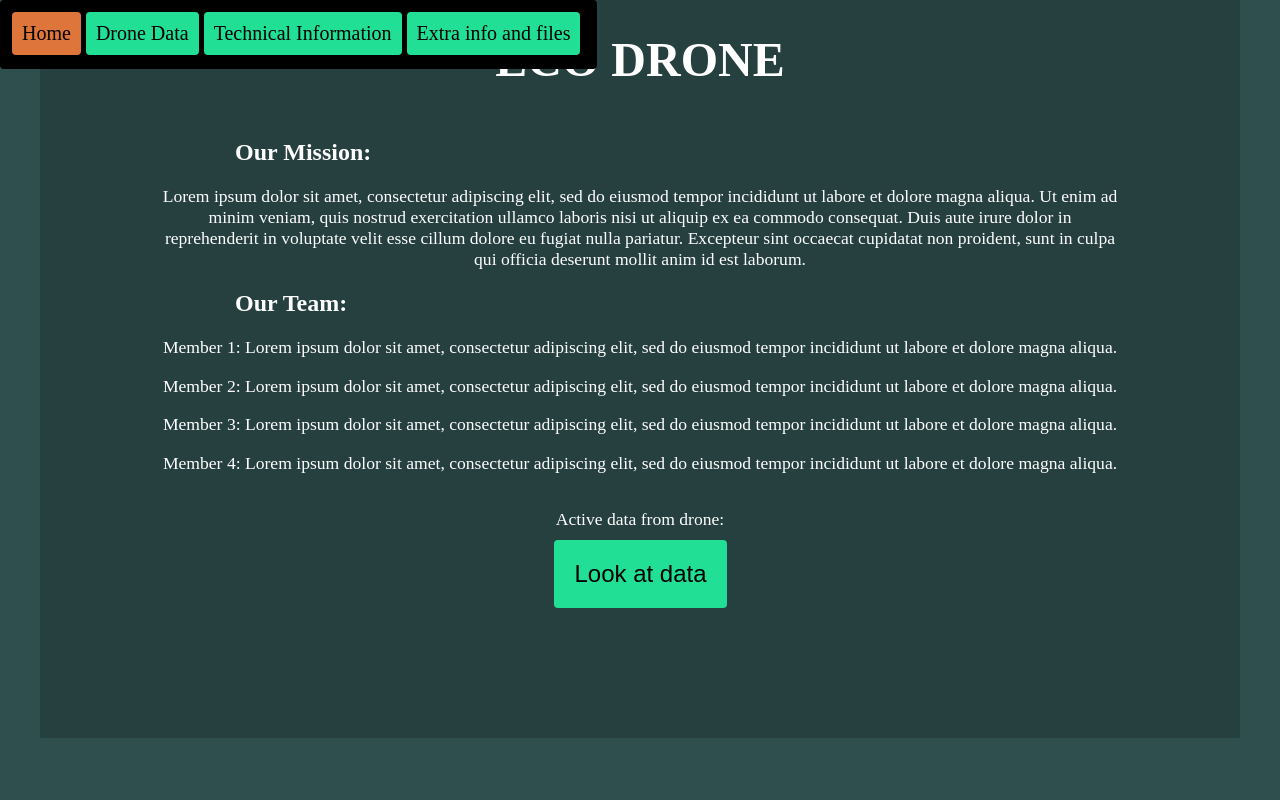
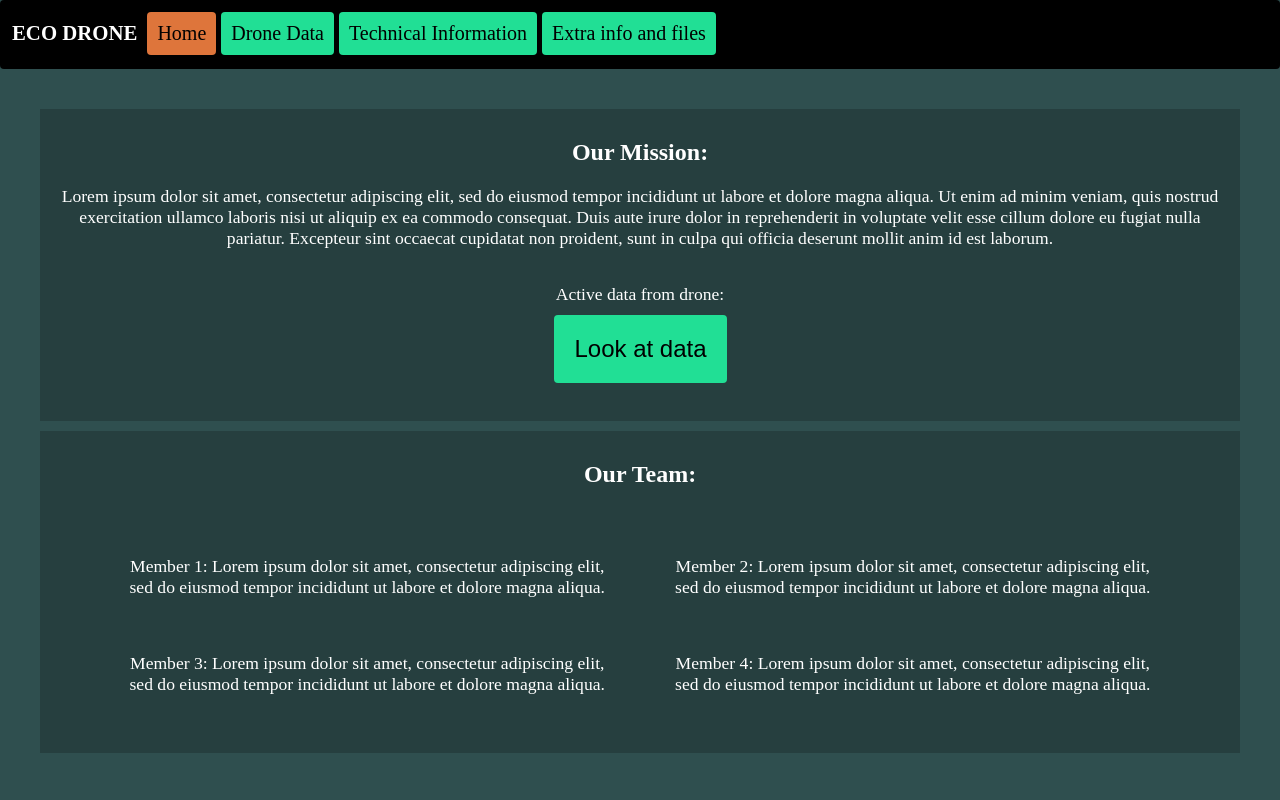
Before and after one commit to Alexander-Nyagolov/EcoDrone-Surveillance, a PHP site: page / in a window 1280 px wide. Run offline with PHP 8.4, Linux system fonts and the light colour scheme.

Commit message:
Website Development
- Removed navbar animation
- Expanded CSS to support big paragraphs and drone data
- Started work on the homepage

```diff
--- a/Website/index.html
+++ b/Website/index.html
@@ -8,6 +8,7 @@
 	<body>
         <div class="header">
             <ul>
+                <h1>ECO DRONE</h1>
                 <a href="index.html" class="active"><li>Home</li></a>
                 <a href="sensor_data.html"><li>Drone Data</li></a>
                 <a href="technincal_information.html"><li>Technical Information</li></a>
@@ -17,21 +18,29 @@
         <div class="contents">
             <div class="centerbox">
                 <div class="boxheader">
-                    <h1>ECO DRONE</h1>
+
                 </div>
                 <div class="boxcontents">
-                    <h2 style="text-align: left; margin-left: 75px">Our Mission:</h2>
+                    <h2>Our Mission:</h2>
                     <p style="font-size: 110%">Lorem ipsum dolor sit amet, consectetur adipiscing elit, sed do eiusmod tempor incididunt ut labore et dolore magna aliqua. Ut enim ad minim veniam, quis nostrud exercitation ullamco laboris nisi ut aliquip ex ea commodo consequat. Duis aute irure dolor in reprehenderit in voluptate velit esse cillum dolore eu fugiat nulla pariatur. Excepteur sint occaecat cupidatat non proident, sunt in culpa qui officia deserunt mollit anim id est laborum.</p>
-                    <h2 style="text-align: left; margin-left: 75px">Our Team:</h2>
-                    <p style="font-size: 110%">Member 1: Lorem ipsum dolor sit amet, consectetur adipiscing elit, sed do eiusmod tempor incididunt ut labore et dolore magna aliqua. </p>
-                    <p style="font-size: 110%">Member 2: Lorem ipsum dolor sit amet, consectetur adipiscing elit, sed do eiusmod tempor incididunt ut labore et dolore magna aliqua. </p>
-                    <p style="font-size: 110%">Member 3: Lorem ipsum dolor sit amet, consectetur adipiscing elit, sed do eiusmod tempor incididunt ut labore et dolore magna aliqua. </p>
-                    <p style="font-size: 110%">Member 4: Lorem ipsum dolor sit amet, consectetur adipiscing elit, sed do eiusmod tempor incididunt ut labore et dolore magna aliqua. </p>
                     <br>
                     <h>Active data from drone:</h><br>
                     <a href="sensor_data.html"><button class="animated_button">Look at data</button></a>
                 </div>
-             </div>
+                <br>
+            </div>
+            <div class="centerbox" style="margin-top:10px">
+                <div class="boxcontents">
+                    <h2>Our Team:</h2>
+                    <div class="boxlist">
+                        <div class="smallbox"><p style="font-size: 110%">Member 1: Lorem ipsum dolor sit amet, consectetur adipiscing elit, sed do eiusmod tempor incididunt ut labore et dolore magna aliqua. </p></div>
+                        <div class="smallbox"><p style="font-size: 110%">Member 2: Lorem ipsum dolor sit amet, consectetur adipiscing elit, sed do eiusmod tempor incididunt ut labore et dolore magna aliqua. </p></div>
+                        <br>
+                        <div class="smallbox"><p style="font-size: 110%">Member 3: Lorem ipsum dolor sit amet, consectetur adipiscing elit, sed do eiusmod tempor incididunt ut labore et dolore magna aliqua. </p></div>
+                        <div class="smallbox"><p style="font-size: 110%">Member 4: Lorem ipsum dolor sit amet, consectetur adipiscing elit, sed do eiusmod tempor incididunt ut labore et dolore magna aliqua. </p></div>
+                    </div>
+                </div>
+            </div>
         </div>
     </body>
 </html>
--- a/Website/project/design.css
+++ b/Website/project/design.css
@@ -59,7 +59,6 @@ p{
 
 /*Headbar*/
 .header ul{
-    z-index:+1;
     display: flex;
     margin:0px;
     padding: 12px;
@@ -69,8 +68,8 @@ p{
     background-color: black;
     list-style-type: none;
     transform: scaleY(100%);
-    position: fixed;
-    top:-55px;
+    position: relative;
+    top:0px;
     transition: 0.3s;
     border-radius: 4px;
 }
@@ -120,6 +119,11 @@ p{
     height: 30px;
     margin-top:13px;
 }
+.header h1{
+    color:white;
+    font-size: 130%;
+    margin: 9px 10px 0px 0px;
+}
 @keyframes bop {
     0% {
         transform: rotateX(0deg)
@@ -139,14 +143,25 @@ p{
     width: auto;
     margin-left: 30px;
     margin-right: 30px;
-}
+}+
 .boxheader{
     margin: 10px;
     text-align: center;
 }
 .boxcontents{
-    display: inline-block;
-    margin: 10%;
-    margin-top: 0%;
+    display: block;
+    padding: 10px;
     text-align: center;
 }
+.boxlist{
+    align-items: center;
+    align-self: center;
+    padding: 20px;
+    display: block;
+}
+.smallbox{
+    margin: 10px 20px;
+    width: 44%;
+    display: inline-flex;
+    text-align: center;
+}
--- a/Website/sensor_data.html
+++ b/Website/sensor_data.html
@@ -7,6 +7,7 @@
 	<body>
         <div class="header">
             <ul>
+                <h1>ECO DRONE</h1>
                 <a href="index.html"><li>Home</li></a>
                 <a href="sensor_data.html" class="active"><li>Drone Data</li></a>
                 <a href="technincal_information.html"><li>Technical Information</li></a>
--- a/Website/technincal_information.html
+++ b/Website/technincal_information.html
@@ -7,6 +7,7 @@
 	<body>
         <div class="header">
             <ul>
+                <h1>ECO DRONE</h1>
                 <a href="index.html"><li>Home</li></a>
                 <a href="sensor_data.html"><li>Drone Data</li></a>
                 <a href="technincal_information.html" class="active"><li>Technical Information</li></a>
```
Also changed, not shown: Website/extras.html (+4 -3 lines).
